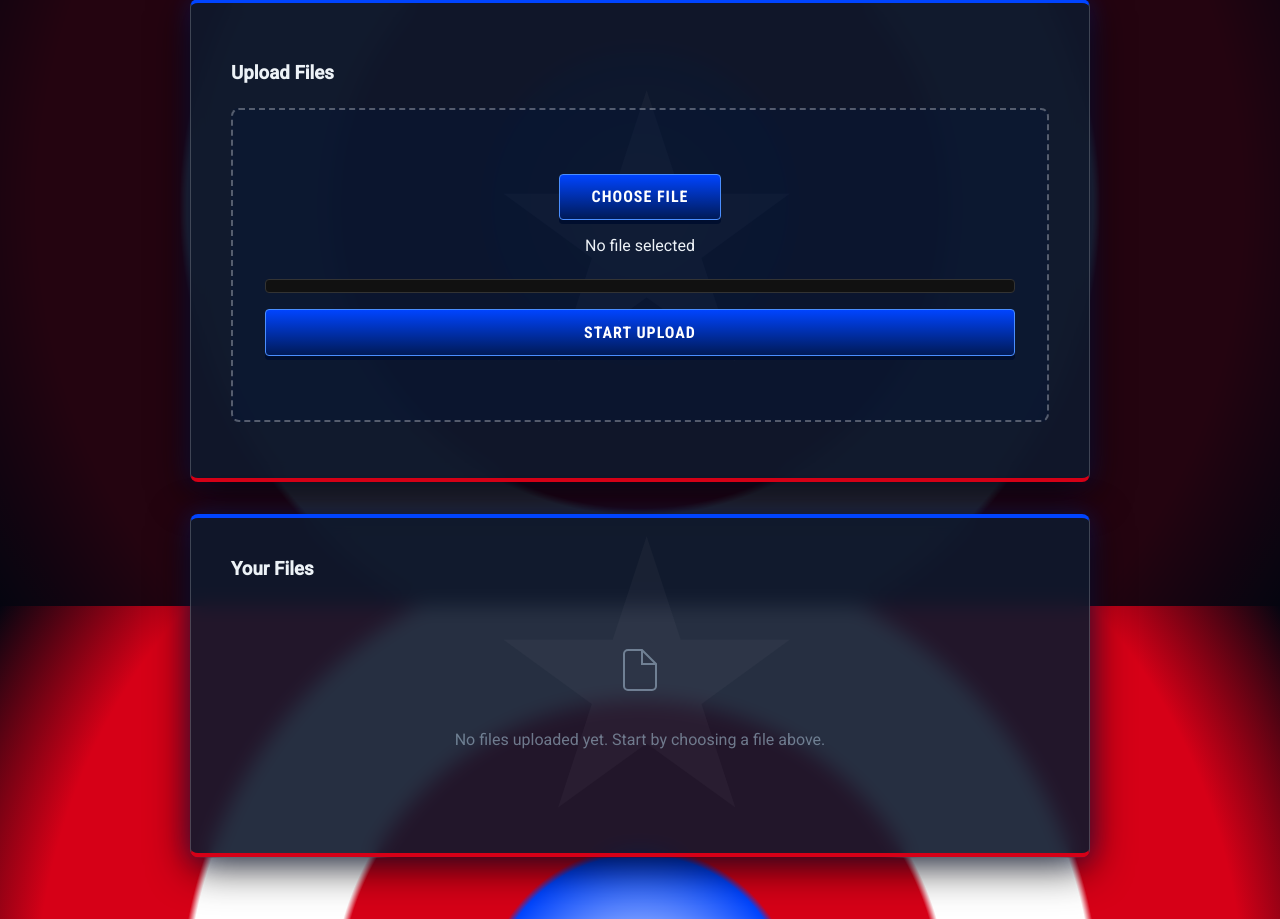
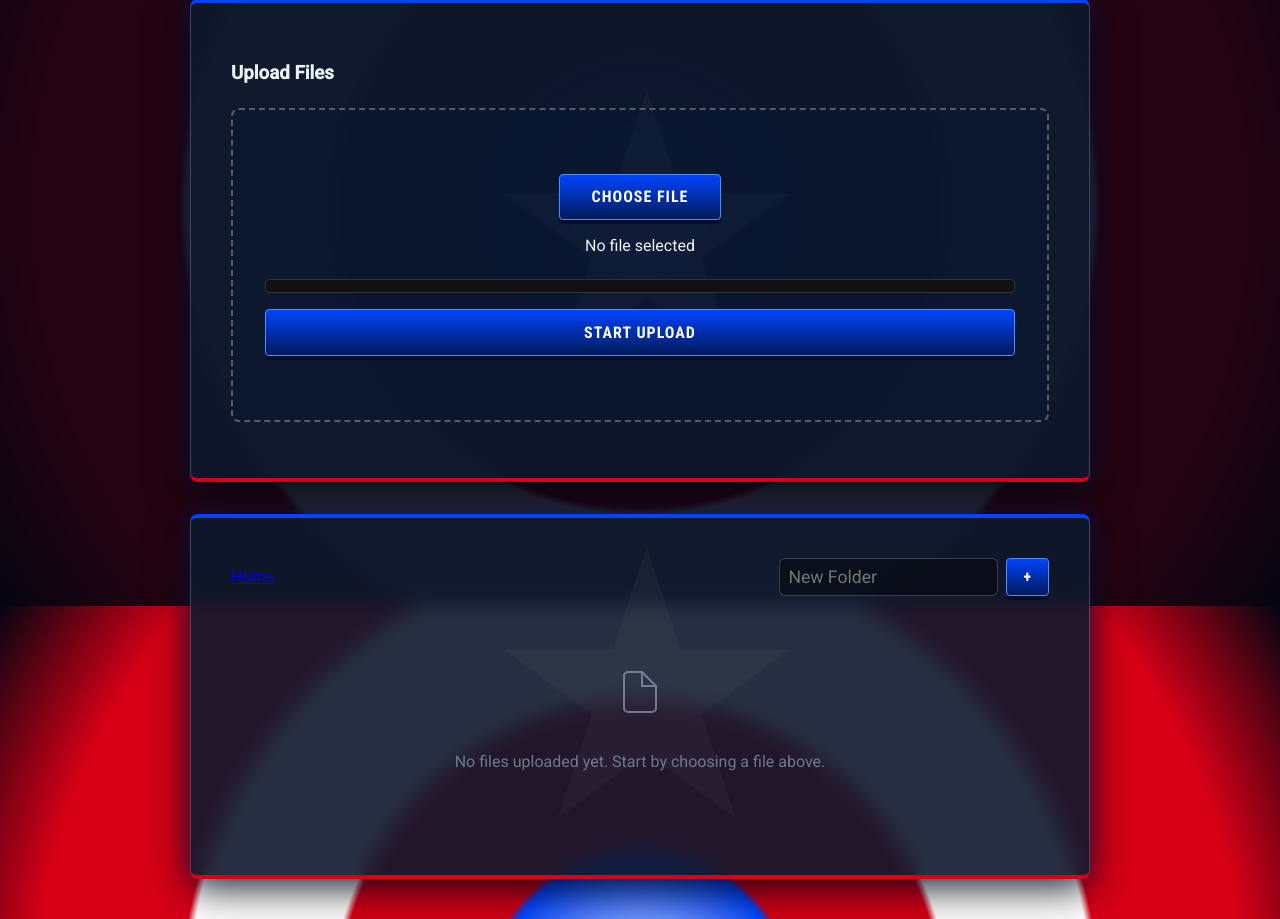
Before and after one commit to MohanGunisetty/my-cloud-app, a Flask app: page /dashboard in a window 1280 px wide. Shown: the part 194-1113 px from the top of the page. Run offline with Flask 3, Linux system fonts and the light colour scheme; the visitor is signed in with stand-in values (Sample User, id 1).

Commit message:
Add Folder Organization Feature

```diff
--- a/app.py
+++ b/app.py
@@ -98,16 +98,35 @@ def logout():
 # --- CORE STORAGE FEATURES ---
 
 @app.route('/dashboard')
+@app.route('/dashboard')
 def dashboard():
     if not is_authenticated(): return redirect(url_for('login'))
     user_id = session['user_id']
+    current_path = request.args.get('path', '/')
 
-    user_files = [f for f in FILES_DB if f.get('user') == user_id]
+    # Filter files for current directory
+    # 1. Files in this path
+    # 2. Folders in this path
+    files_in_dir = []
+    for f in FILES_DB:
+        if f.get('user') != user_id: continue
+        f_path = f.get('path', '/')
+        if f_path == current_path:
+            files_in_dir.append(f)
 
-    # Priority 3: Storage Stats
-    total_usage = sum(f.get('size', 0) for f in user_files)
+    # Priority 3: Storage Stats (Total)
+    all_user_files = [f for f in FILES_DB if f.get('user') == user_id and f.get('type', 'file') == 'file']
+    total_usage = sum(f.get('size', 0) for f in all_user_files)
 
-    return render_template('dashboard.html', user_id=user_id, files=user_files, usage_bytes=total_usage)
+    # Breadcrumbs
+    parts = [p for p in current_path.strip('/').split('/') if p]
+    breadcrumbs = []
+    accum = '/'
+    for p in parts:
+        accum += p + '/'
+        breadcrumbs.append({'name': p, 'path': accum})
+
+    return render_template('dashboard.html', user_id=user_id, files=files_in_dir, usage_bytes=total_usage, current_path=current_path, breadcrumbs=breadcrumbs)
 
 @app.route('/upload_chunk', methods=['POST'])
 def upload_chunk():
@@ -167,13 +186,38 @@ def upload_complete():
             'user': user_id,
             'size': total_size,
             'total_chunks': len(chunk_ids),
-            'chunk_ids': chunk_ids
+            'chunk_ids': chunk_ids,
+            'type': 'file',
+            'path': data.get('path', '/')
         })
 
         return jsonify({'status': 'success'})
 
     except Exception as e:
         return jsonify({'error': str(e)}), 500
+
+@app.route('/create_folder', methods=['POST'])
+def create_folder():
+    if not is_authenticated(): return jsonify({'error': 'Unauthorized'}), 401
+    user_id = session['user_id']
+    folder_name = request.form.get('folder_name')
+    current_path = request.form.get('path', '/')
+
+    if not folder_name: return jsonify({'error': 'Name required'}), 400
+
+    # Check if exists
+    full_path = current_path + folder_name + '/'
+    exists = any(f['path'] == full_path and f['user'] == user_id for f in FILES_DB)
+    if exists: return jsonify({'error': 'Folder exists'}), 400
+
+    FILES_DB.append({
+        'name': folder_name,
+        'user': user_id,
+        'size': 0,
+        'type': 'folder',
+        'path': current_path
+    })
+    return redirect(url_for('dashboard', path=current_path))
 
 @app.route('/download/<path:filename>')
 def download(filename):
--- a/templates/dashboard.html
+++ b/templates/dashboard.html
@@ -34,14 +34,29 @@
 </div>
 
 <div class="card">
-    <h3 style="margin-top: 0;">Your Files</h3>
+    <!-- Breadcrumbs & Navigation -->
+    <div class="flex-between mb-3">
+        <div class="breadcrumbs">
+            <a href="/dashboard?path=/">Home</a>
+            {% for crumb in breadcrumbs %}
+            / <a href="/dashboard?path={{ crumb.path }}">{{ crumb.name }}</a>
+            {% endfor %}
+        </div>
+        <form action="/create_folder" method="POST" style="display: flex; gap: 0.5rem;">
+            <input type="hidden" name="path" value="{{ current_path }}">
+            <input type="text" name="folder_name" placeholder="New Folder" required
+                style="padding: 0.5rem; border: 1px solid var(--border); border-radius: 6px;">
+            <button type="submit" class="btn btn-primary" style="padding: 0.5rem 1rem;">+</button>
+        </form>
+    </div>
+
     {% if files %}
     <div style="overflow-x: auto;">
         <table>
             <thead>
                 <tr>
-                    <th>File Name</th>
-                    <th>Status</th>
+                    <th>Name</th>
+                    <th>Type</th>
                     <th style="text-align: right;">Action</th>
                 </tr>
             </thead>
@@ -49,23 +64,41 @@
                 {% for file in files %}
                 <tr>
                     <td style="display: flex; align-items: center;">
-                        <div class="file-icon">
-                            <!-- SVG Icon based on type (Generic File) -->
+                        <div class="file-icon"
+                            style="color: {{ 'var(--accent)' if file.type == 'folder' else 'inherit' }}">
+                            {% if file.type == 'folder' %}
+                            <!-- Folder Icon -->
+                            <svg width="24" height="24" viewBox="0 0 24 24" fill="currentColor" stroke="none">
+                                <path
+                                    d="M10 4H4c-1.1 0-1.99.9-1.99 2L2 18c0 1.1.9 2 2 2h16c1.1 0 2-.9 2-2V8c0-1.1-.9-2-2-2h-8l-2-2z" />
+                            </svg>
+                            {% else %}
+                            <!-- File Icon -->
                             <svg width="24" height="24" viewBox="0 0 24 24" fill="none" stroke="currentColor"
-                                stroke-width="2" stroke-linecap="round" stroke-linejoin="round">
+                                stroke-width="2">
                                 <path d="M13 2H6a2 2 0 0 0-2 2v16a2 2 0 0 0 2 2h12a2 2 0 0 0 2-2V9z"></path>
                                 <polyline points="13 2 13 9 20 9"></polyline>
                             </svg>
+                            {% endif %}
                         </div>
                         <div>
+                            {% if file.type == 'folder' %}
+                            <a href="/dashboard?path={{ file.path }}{{ file.name }}/"
+                                style="font-weight: 600; text-decoration: none; color: inherit;">{{ file.name }}</a>
+                            {% else %}
                             <div style="font-weight: 500;">{{ file.name }}</div>
                             <div style="font-size: 0.8rem; color: var(--text-muted);">{{ (file.size / 1024 /
                                 1024)|round(2) }} MB</div>
+                            {% endif %}
                         </div>
                     </td>
                     <td>
+                        {% if file.type == 'folder' %}
+                        Folder
+                        {% else %}
                         <span
                             style="background: rgba(16, 185, 129, 0.1); color: #10b981; padding: 4px 8px; border-radius: 4px; font-size: 0.8rem;">Synced</span>
+                        {% endif %}
                     </td>
                     <td style="text-align: right;">
                         <a href="/download/{{ file.name }}" target="_blank" class="btn btn-primary"
@@ -163,13 +196,18 @@
             statusDiv.textContent = 'Finalizing...';
 
             // Finalize Upload
+            // Get current path from URL or default to /
+            const urlParams = new URLSearchParams(window.location.search);
+            const currentPath = urlParams.get('path') || '/';
+
             let finalResponse = await fetch('/upload_complete', {
                 method: 'POST',
                 headers: { 'Content-Type': 'application/json' },
                 body: JSON.stringify({
                     filename: file.name,
                     total_size: totalUploadedSize,
-                    chunk_ids: chunkIds
+                    chunk_ids: chunkIds,
+                    path: currentPath
                 })
             });
 
```
